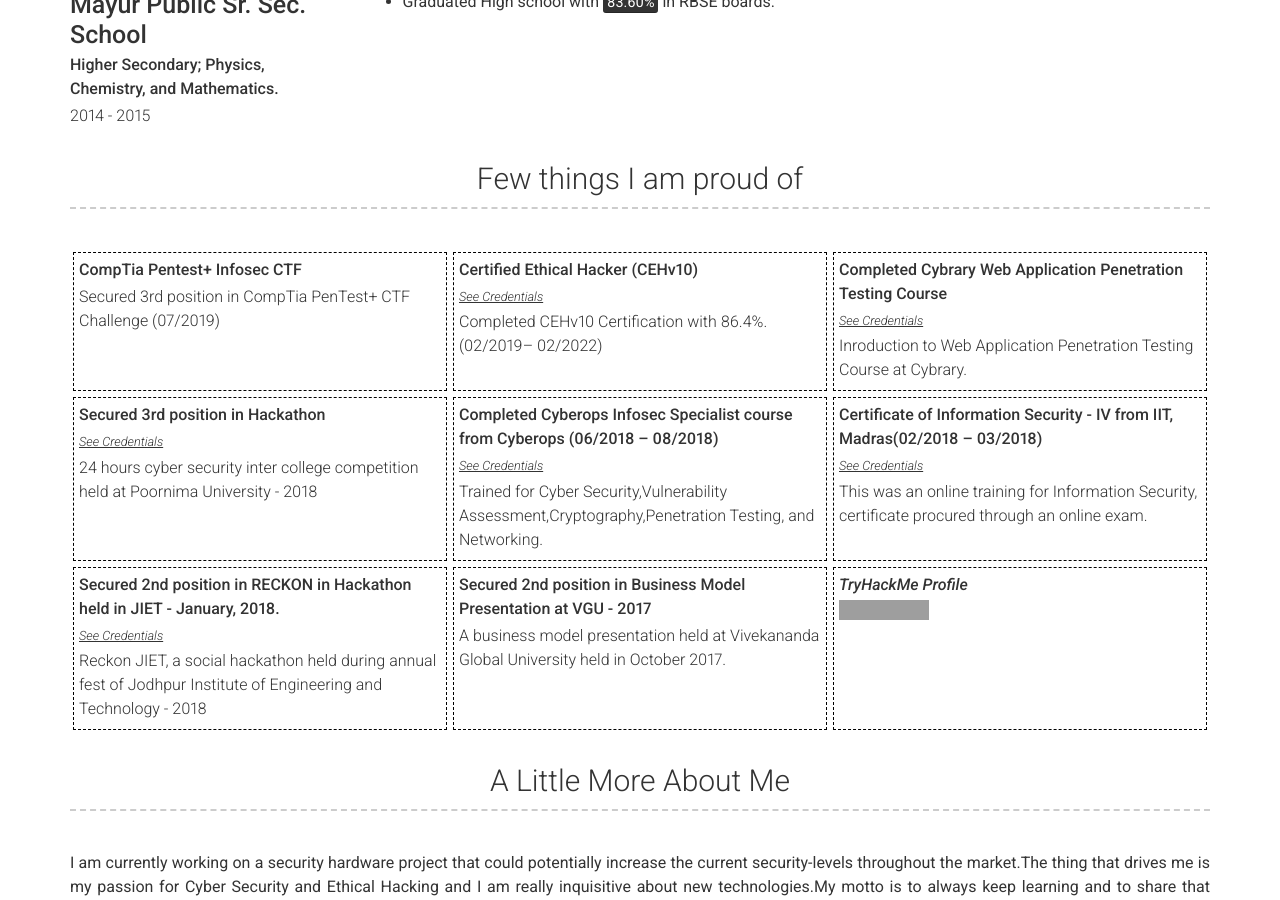
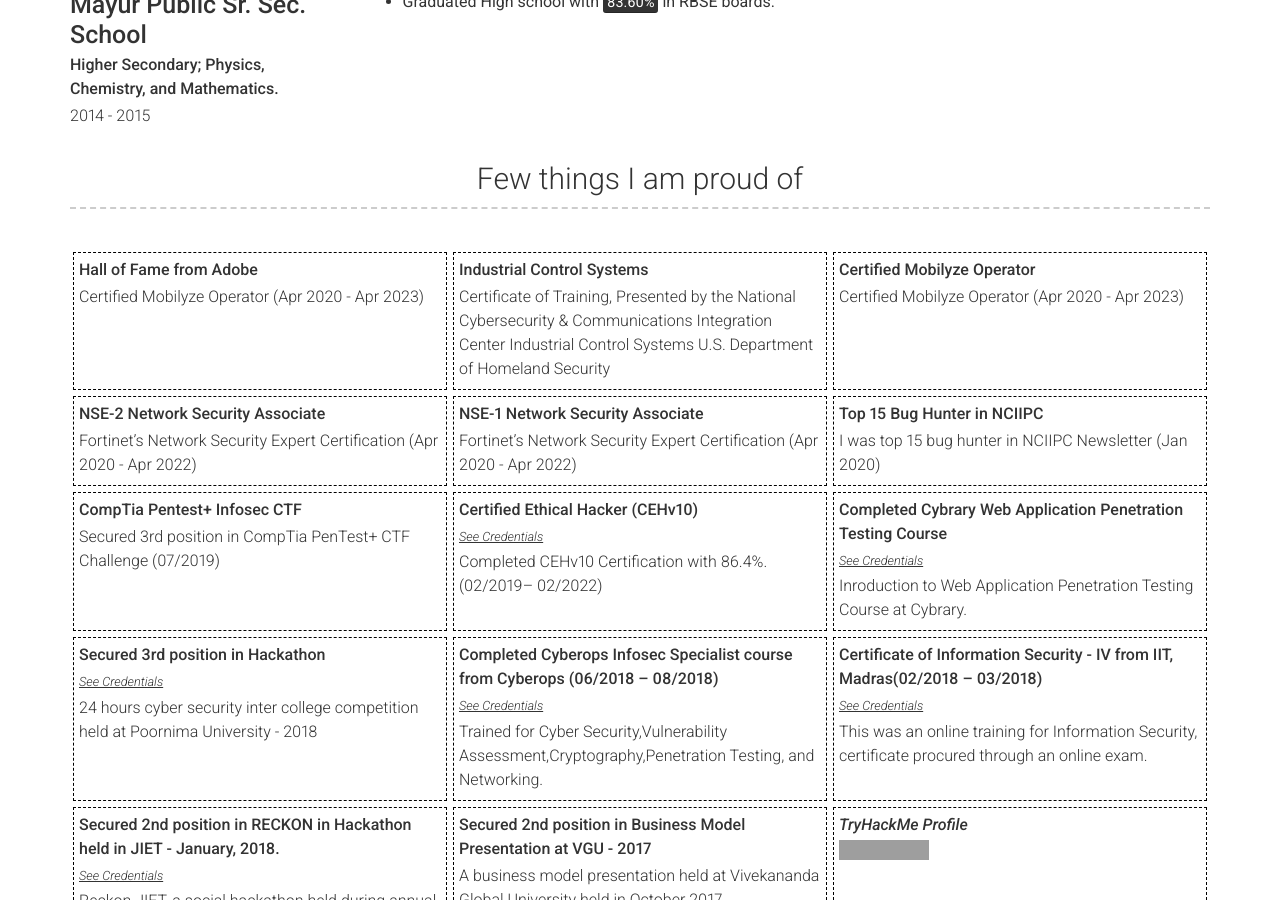
Before and after one commit to mohitkhemchandani/mohitkhemchandani.github.io, a Jekyll site: the page built from index.md, in a window 1280 px wide and 900 px high, scrolled down 1960 px. Built offline with Jekyll 4.4.1, drawn with Linux system fonts in a browser that asks for light colours; grey boxes are pictures that could not be loaded.

Commit message:
Update achievements.yml

```diff
--- a/_data/achievements.yml
+++ b/_data/achievements.yml
@@ -1,4 +1,42 @@
 # Project template
+- name: Hall of Fame from Adobe
+  link: https://helpx.adobe.com/security/acknowledgements.html
+  link_name:
+  description:
+    Certified Mobilyze Operator (Apr 2020 - Apr 2023)
+
+- name: Industrial Control Systems
+  link: https://drive.google.com/file/d/1yZriD0zk55ye9Q-G_uH166ELt_xb7P0-/view?usp=sharing
+  link_name:
+  description:
+    Certificate of Training, Presented by the
+    National Cybersecurity & Communications Integration Center
+    Industrial Control Systems
+    U.S. Department of Homeland Security
+
+- name: Certified Mobilyze Operator
+  link: https://drive.google.com/file/d/116Z8G70lvNuK2e3qqgIGjMXZIrmyinCQ/view?usp=sharing
+  link_name:
+  description:
+    Certified Mobilyze Operator (Apr 2020 - Apr 2023)
+
+- name: NSE-2 Network Security Associate
+  link: https://drive.google.com/file/d/13F8hJUICBWAg31Nk8Np7UPvJyt_PzjC8/view?usp=sharing
+  link_name:
+  description:
+    Fortinet's Network Security Expert Certification (Apr 2020 - Apr 2022)
+
+- name: NSE-1 Network Security Associate
+  link: https://drive.google.com/file/d/14aNaym_HQtE5eaaxX22RWRxbg3p02Vhg/view?usp=sharing
+  link_name:
+  description:
+    Fortinet's Network Security Expert Certification (Apr 2020 - Apr 2022)
+
+- name: Top 15 Bug Hunter in NCIIPC
+  link: https://nciipc.gov.in/documents/NCIIPC_Newsletter_Jan20.pdf
+  link_name:
+  description:
+    I was top 15 bug hunter in NCIIPC Newsletter (Jan 2020)
 
 - name: CompTia Pentest+ Infosec CTF
   link: tryhackme.com/room/Infosec
```
